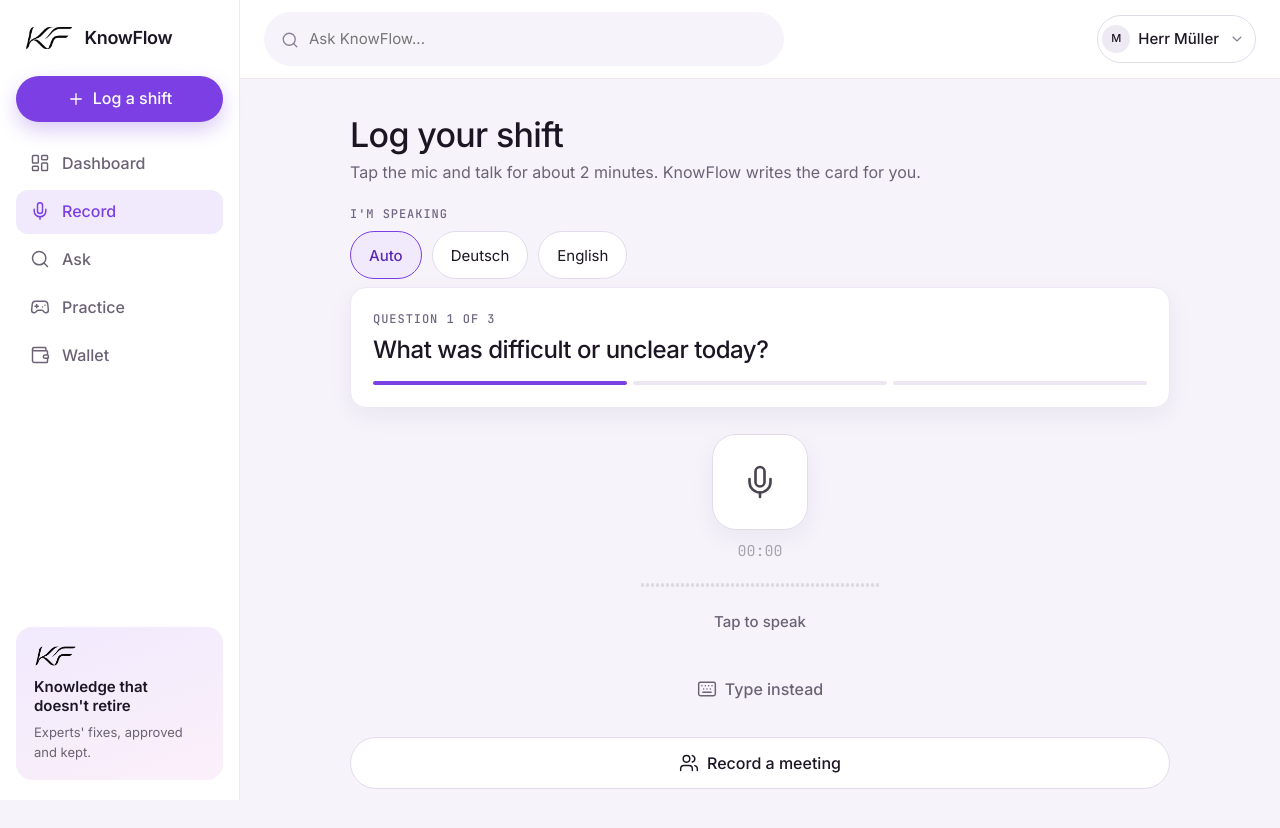
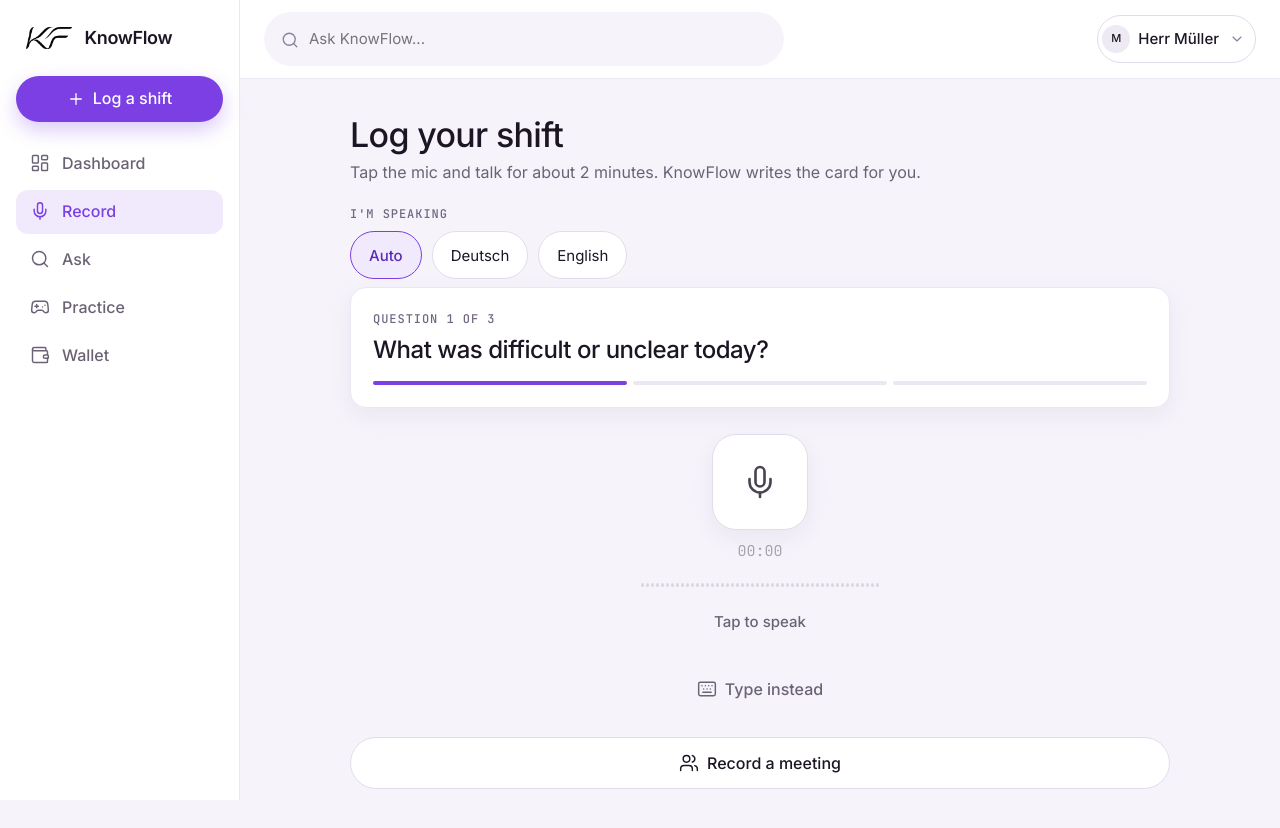
Before and after one commit to aryanthakkar221-droid/WRATHOFCODE-START-A-THON, a plain HTML site: page frontend/index.html in a window 1280 px wide. Drawn offline with Linux system fonts and the light colour scheme; no server answers.

Commit message:
style: remove the sidebar bottom card

```diff
--- a/frontend/index.html
+++ b/frontend/index.html
@@ -22,7 +22,6 @@
       <a href="#/practice" data-side="practice"><span class="ti" data-icon="gamepad"></span>Practice</a>
       <a href="#/wallet" data-side="wallet"><span class="ti" data-icon="wallet"></span>Wallet</a>
     </nav>
-    <div class="side-card"><img class="logo-img" src="logo.png" alt=""><b>Knowledge that doesn't retire</b><small>Experts' fixes, approved and kept.</small></div>
   </aside>
 
   <header class="topbar">
```
